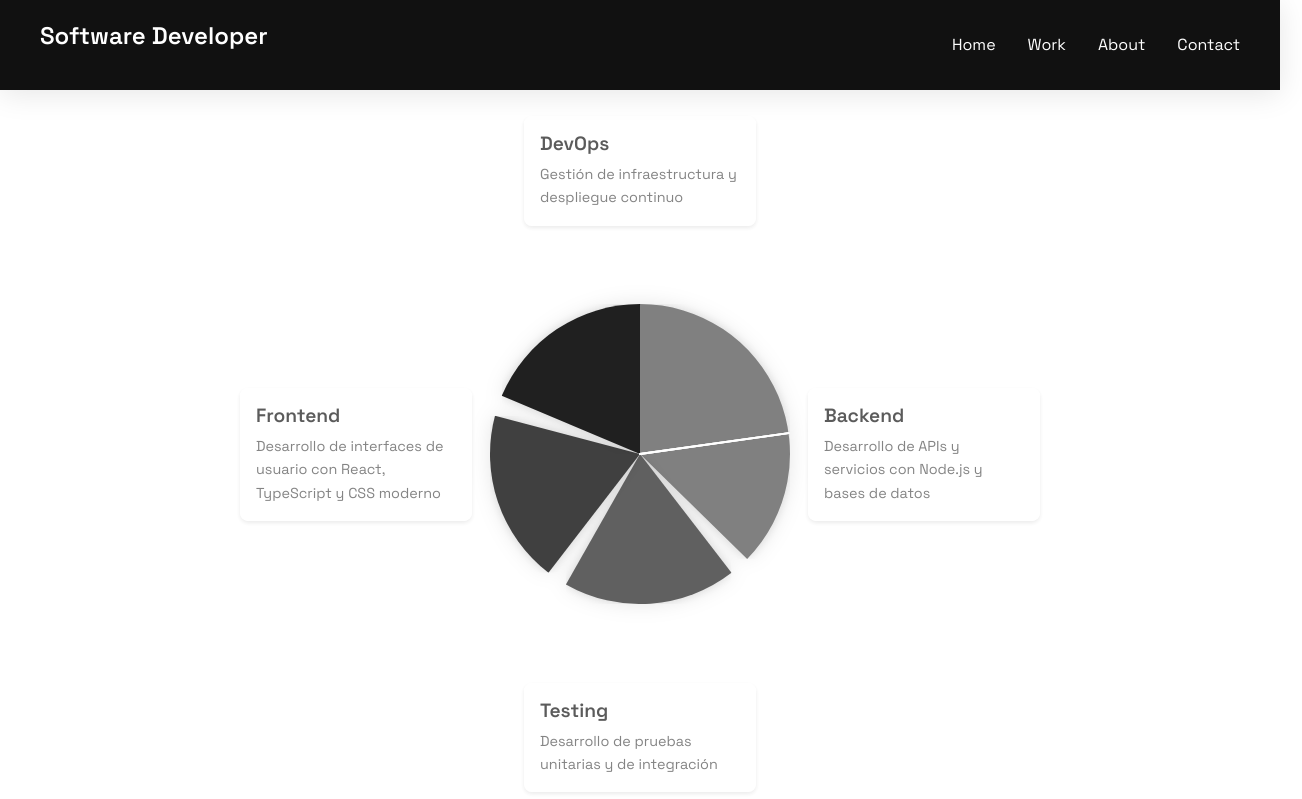
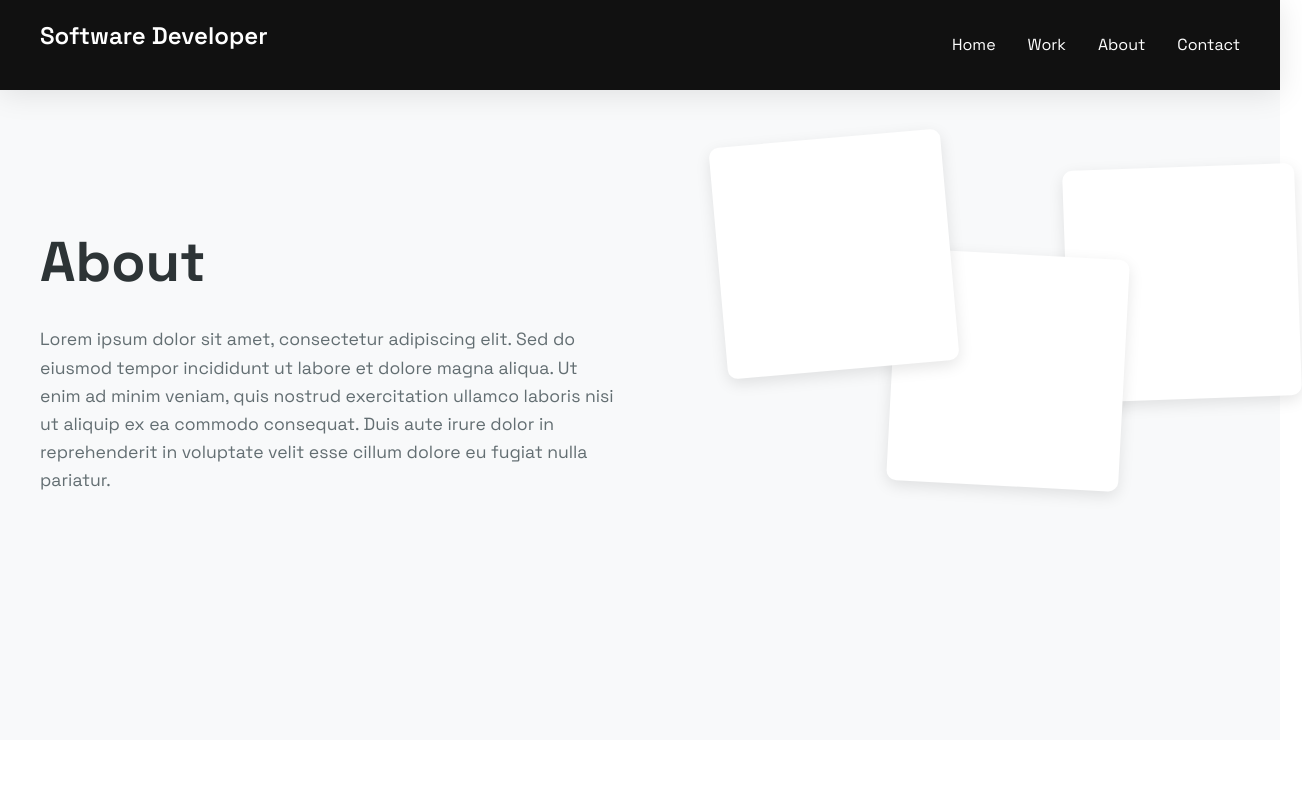
Before and after one commit to dimi7707/portfolio-2025-version, an Astro site: page /about in a window 1280 px wide. Shown: the top 799 px of the page, 1302 px wide, since content can reach past the window. Built offline with nearby package versions, Linux system fonts and the light colour scheme; Astro itself is replaced by a stand-in of ours.

Commit message:
feat: working on component AboutMeSection

```diff
--- /dev/null
+++ b/src/components/AboutMeSection/AboutMeSection.module.scss
@@ -0,0 +1,165 @@
+.aboutMeSection {
+  padding: 80px 0;
+  background-color: #f8f9fa;
+}
+
+.contentWrapper {
+  max-width: 1200px;
+  margin: 0 auto;
+  padding: 0 20px;
+  display: grid;
+  grid-template-columns: 1fr 1fr;
+  gap: 40px;
+  align-items: center;
+}
+
+.leftColumn {
+  .title {
+    font-size: 3.5rem;
+    font-weight: 700;
+    color: #2d3436;
+    margin-bottom: 30px;
+    line-height: 1.2;
+  }
+
+  .description {
+    font-size: 1.1rem;
+    line-height: 1.6;
+    color: #636e72;
+  }
+}
+
+.rightColumn {
+  position: relative;
+  display: flex;
+  justify-content: center;
+  align-items: center;
+}
+
+.imageContainer {
+  position: relative;
+  width: 100%;
+  padding-top: 100%;
+}
+
+.imageWrapper {
+  position: absolute;
+  top: 0;
+  left: 0;
+  width: 100%;
+  height: 100%;
+  display: flex;
+  justify-content: center;
+  align-items: center;
+}
+
+.image1, .image2, .image3 {
+  position: absolute;
+  width: 40%;
+  height: 40%;
+  background-color: #fff;
+  border-radius: 10px;
+  box-shadow: 0 5px 15px rgba(0, 0, 0, 0.1);
+  overflow: hidden;
+  transition: transform 0.3s ease;
+}
+
+.image1 {
+  top: 10%;
+  left: 10%;
+  transform: rotate(-5deg);
+  z-index: 3;
+}
+
+.image2 {
+  top: 30%;
+  left: 40%;
+  transform: rotate(3deg);
+  z-index: 2;
+}
+
+.image3 {
+  top: 15%;
+  left: 70%;
+  transform: rotate(-2deg);
+  z-index: 1;
+}
+
+.codeBackground {
+  position: absolute;
+  top: 0;
+  left: 0;
+  width: 100%;
+  height: 100%;
+  background-color: #1e1e1e;
+  border-radius: 20px;
+  overflow: hidden;
+  z-index: -1;
+}
+
+.code {
+  position: absolute;
+  bottom: 0;
+  left: 0;
+  width: 100%;
+  padding: 20px;
+  color: #d4d4d4;
+  font-family: 'Courier New', monospace;
+  font-size: 0.8rem;
+  line-height: 1.5;
+  opacity: 0.7;
+  transform: translateY(100%);
+  animation: scrollCode 20s linear infinite;
+}
+
+@keyframes scrollCode {
+  0% {
+    transform: translateY(100%);
+  }
+  100% {
+    transform: translateY(-100%);
+  }
+}
+
+@media (max-width: 768px) {
+  .contentWrapper {
+    grid-template-columns: 1fr;
+    gap: 30px;
+  }
+
+  .leftColumn {
+    .title {
+      font-size: 2.5rem;
+    }
+  }
+
+  .imageContainer {
+    padding-top: 120%;
+  }
+
+  .image1, .image2, .image3 {
+    width: 45%;
+    height: 45%;
+  }
+
+  .image1 {
+    top: 5%;
+    left: 5%;
+    transform: rotate(-3deg);
+    z-index: 2;
+  }
+
+  .image2 {
+    top: 5%;
+    left: 50%;
+    transform: rotate(2deg);
+    z-index: 2;
+  }
+
+  .image3 {
+    top: 40%;
+    left: 27.5%;
+    transform: rotate(-1deg);
+    z-index: 3;
+  }
+}
--- /dev/null
+++ b/src/components/AboutMeSection/AboutMeSection.tsx
@@ -0,0 +1,45 @@
+import styles from "./AboutMeSection.module.scss";
+
+const AboutMeSection = () => {
+  return (
+    <section className={styles.aboutMeSection}>
+      <div className={styles.contentWrapper}>
+        <div className={styles.leftColumn}>
+          <h1 className={styles.title}>About</h1>
+          <p className={styles.description}>
+            Lorem ipsum dolor sit amet, consectetur adipiscing elit. Sed do
+            eiusmod tempor incididunt ut labore et dolore magna aliqua. Ut enim
+            ad minim veniam, quis nostrud exercitation ullamco laboris nisi ut
+            aliquip ex ea commodo consequat. Duis aute irure dolor in
+            reprehenderit in voluptate velit esse cillum dolore eu fugiat nulla
+            pariatur.
+          </p>
+        </div>
+        <div className={styles.rightColumn}>
+          <div className={styles.imageContainer}>
+            <div className={styles.imageWrapper}>
+              <div className={styles.image1}></div>
+              <div className={styles.image2}></div>
+              <div className={styles.image3}></div>
+            </div>
+            <div className={styles.codeBackground}>
+              <pre className={styles.code}>
+                {`function helloWorld() {
+  console.log("Hello, World!");
+  return "Success";
+}
+
+const myFunction = () => {
+  const result = helloWorld();
+  return result;
+}`}
+              </pre>
+            </div>
+          </div>
+        </div>
+      </div>
+    </section>
+  );
+};
+
+export default AboutMeSection;
--- a/src/pages/about.astro
+++ b/src/pages/about.astro
@@ -1,9 +1,10 @@
 ---
 import Layout from "../layouts/Layout.astro";
 import SkillChart from "../components/SkillChart/SkillChart.tsx";
+import AboutMeSection from "../components/AboutMeSection/AboutMeSection.tsx";
 ---
 
 <Layout>
-    <h1>About</h1>
+    <AboutMeSection client:load />
     <SkillChart client:load />
 </Layout>
```
